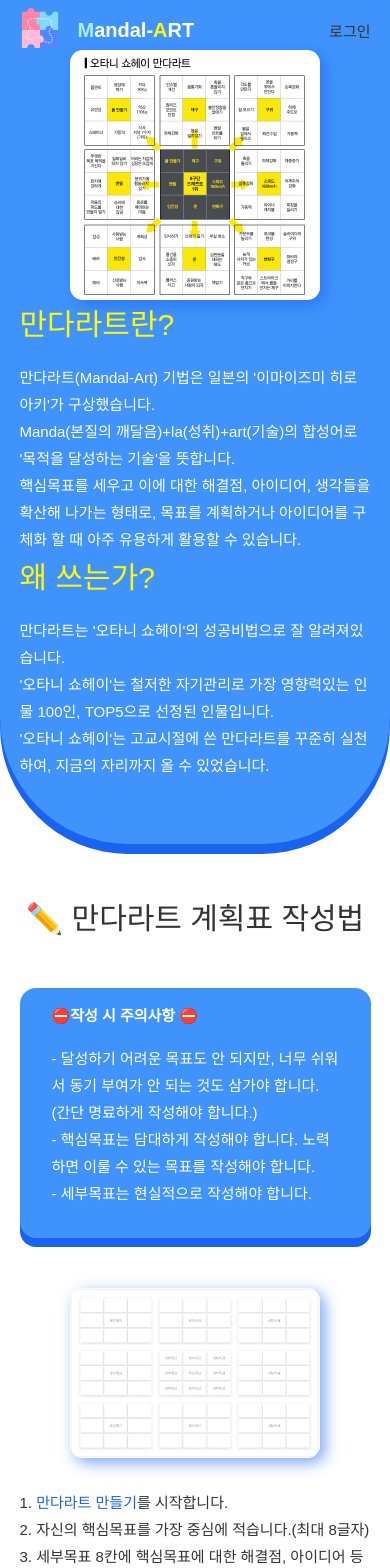
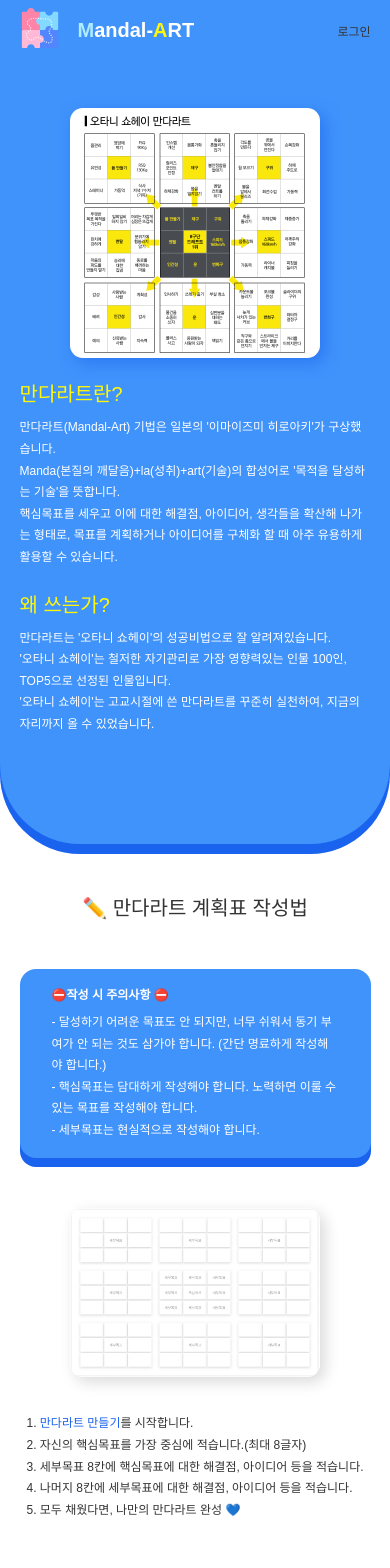
Before and after one commit to yoonjoohye/mandal-art, a React (Create React App) app: page /guide in a window 390 px wide. Shown: the top 1568 px of the page. Built offline with nearby package versions, Linux system fonts and the light colour scheme; a web font is replaced by a local one.

Commit message:
[fix] 프린트 영역 수정

```diff
--- a/src/components/home/Home.js
+++ b/src/components/home/Home.js
@@ -7,7 +7,7 @@
         return (
             <section className="home-section">
                 <div className="container pt-15">
-                    <div className="font-xl font-white mb-30">
+                    <div className="font-xl font-white mb-50">
                         함께, <span className="yellow">계획</span>을 세워요!<br/>
                         지금 바로 시작하세요!
                     </div>
--- a/src/components/mandal/Guide.js
+++ b/src/components/mandal/Guide.js
@@ -40,7 +40,7 @@
                 </div>
                 <div className="h-100 bg-none flex flex-col justify-center">
                     <div className="container">
-                        <div className="font-md font-medium text-center mb-50 mt-50">
+                        <div className="font-md font-medium text-center py-3">
                             ✏️ 만다라트 계획표 작성법
                         </div>
 
@@ -52,20 +52,23 @@
                                 - 세부목표는 현실적으로 작성해야 합니다.
                             </p>
                         </div>
-                        <div className="flex flex-col-m justify-between items-center mb-50">
+                        <div className="flex flex-col-m items-center mb-50">
                             <>
-                                <img className="mandal-img mr-50" src={require('../../images/mandal.png')}/>
+                                <img className="mandal-img shadow mr-50" src={require('../../images/mandal.png')}/>
                             </>
 
                             <p className="px-1 font-light">
+
                                 <span className="font-medium">1.</span> <Link className="font-blue font-medium" to="/write">만다라트 만들기</Link>를 시작합니다.<br/>
                                 <span className="font-medium">2.</span> 자신의 핵심목표를 가장 중심에 적습니다.(최대 8글자)<br/>
                                 <span className="font-medium">3.</span> 세부목표 8칸에 핵심목표에 대한 해결점, 아이디어 등을 적습니다.<br/>
-                                <span className="font-medium">4.</span> 나머지 8칸에 세부목표에 대한 해결점, 아이디어 등을 적습니다.
+                                <span className="font-medium">4.</span> 나머지 8칸에 세부목표에 대한 해결점, 아이디어 등을 적습니다.<br/>
+                                <span className="font-medium">5.</span> 모두 채웠다면, 나만의 만다라트 완성 💙
+
                             </p>
                         </div>
 
-                        <div className="text-center">
+                        <div className="text-center mb-50">
                             <Link to="/write">
                                 <button className="btn write">만다라트 만들러 가기</button>
                             </Link>
--- a/src/components/mandal/list/ListContainer.js
+++ b/src/components/mandal/list/ListContainer.js
@@ -54,7 +54,7 @@
                                 인생을 즐겁게!
                             </div>
                             <div className="flex flex-col">
-                                <span className="font-lg  font-white">{userInfo.user.displayName}</span>
+                                <span className="font-lg text-center  font-white">{userInfo.user.displayName}</span>
                                 <span className="font-white">{userInfo.user.email}</span>
                             </div>
                         </div>
--- a/src/css/App.scss
+++ b/src/css/App.scss
@@ -15,6 +15,9 @@
   font-size:15px;
   font-weight:300;
   color: #333333;
+  @media(max-width:480px){
+    font-size:12px;
+  }
 }
 
 a {
@@ -24,4 +27,5 @@
 
 p{
   line-height:1.8;
+  margin:0;
 }
--- a/src/css/Button.scss
+++ b/src/css/Button.scss
@@ -10,6 +10,9 @@
     color:#fff;
     &:hover{
       background-color: darken(#ff83a8,10%);
+    }
+    @media(max-width:480px){
+      font-size:15px;
     }
   }
   &.save{
--- a/src/css/Font.scss
+++ b/src/css/Font.scss
@@ -3,12 +3,21 @@
 .font{
   &-xl{
     font-size:65px;
+    @media(max-width:480px){
+      font-size:35px;
+    }
   }
   &-lg{
     font-size:50px;
+    @media(max-width:480px){
+      font-size:24px;
+    }
   }
   &-md{
     font-size:30px;
+    @media(max-width:480px){
+      font-size:20px;
+    }
   }
   &-sm{
     font-size:12px;
--- a/src/css/Position.scss
+++ b/src/css/Position.scss
@@ -67,6 +67,10 @@
   margin-right:50px;
   @media(max-width:1024px){
     margin-right:0;
+    margin-bottom:50px;
+  }
+  @media(max-width:480px){
+    margin-bottom:20px;
   }
 }
 .mb-30{
@@ -77,18 +81,28 @@
 }
 .mb-20{
   margin-bottom:20px;
+  @media(max-width:480px){
+    margin-bottom:10px;
+  }
 }
 .mb-10{
   margin-bottom:10px;
 }
 .mb-100{
   margin-bottom:100px;
+  @media(max-width:1024px){
+    margin-bottom:50px;
+  }
   @media(max-width:480px){
-    margin-bottom:0;
+    margin-bottom:20px;
   }
 }
 .mb-5{
   margin-bottom:5px;
+}
+.py-3{
+  padding-top:3rem;
+  padding-bottom:3rem;
 }
 .pt-15{
   padding-top:15%;
--- a/src/css/layout/MandalArt.scss
+++ b/src/css/layout/MandalArt.scss
@@ -7,12 +7,40 @@
   border-radius: 0.5rem;
   box-shadow: 0 0 7px #0000002b;
   background-color: rgba(0, 0, 0, 0);
+  @media(max-width:480px){
+    grid-gap: 0.4rem;
+    padding: 0;
+  }
 }
 
 .inner-grid {
   grid-template-columns: 1fr 1fr 1fr;
   grid-gap: 5px;
   //box-shadow: 0 3px 17px #0000002e;
+}
+
+@media print {
+  @page {
+    size: A4 landscape;
+    margin: 0;
+    page-break-before: always;
+  }
+  .outer-grid{
+    grid-gap: 1rem;
+    padding: 1rem;
+  }
+  .px-1{
+    padding:0;
+  }
+  .mandal-section{
+    padding:0;
+  }
+  .header-section{
+    display:none;
+  }
+  .btn{
+    display:none;
+  }
 }
 
 .mandal {
@@ -27,6 +55,9 @@
     border:none;
     outline:none;
     background-color:transparent;
+    @media(max-width:480px){
+      font-size: 20px;
+    }
   }
 
   &-input {
@@ -42,15 +73,20 @@
     &:hover{
       background-color:#ffb8d521;
     }
+    @media(max-width:480px){
+      font-size: 10px;
+    }
   }
 
   &-list {
-    padding: 2rem;
+    padding: 2rem 4rem;
     border-radius: 1rem;
     box-shadow: 0 0.5rem 1.6rem 0.5rem rgba(0, 0, 0, 0.06);
     border: .05rem solid #ececec;
     margin-bottom: 10px;
-
+    @media(max-width:480px){
+      padding:1rem 2rem;
+    }
   }
 
   &-banner{
@@ -73,6 +109,9 @@
     width:500px;
     border-radius: 0.8rem;
     box-shadow: 5px 5px 15px #1a63ee91;
+    &.shadow{
+      box-shadow: 5px 5px 15px #00000026;
+    }
     @media(max-width:480px){
       width:250px;
     }
@@ -102,5 +141,8 @@
 .box{
   &-round{
     border-radius:0 0 8rem 8rem;
+    @media(max-width:480px){
+     border-radius: 0 0 5rem 5rem;
+    }
   }
 }
```
